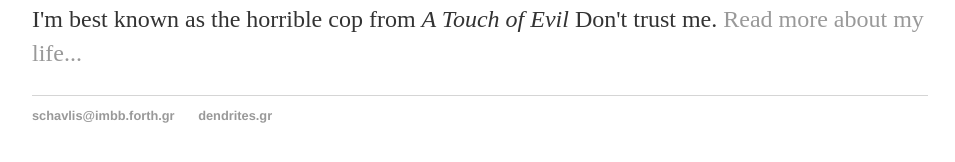
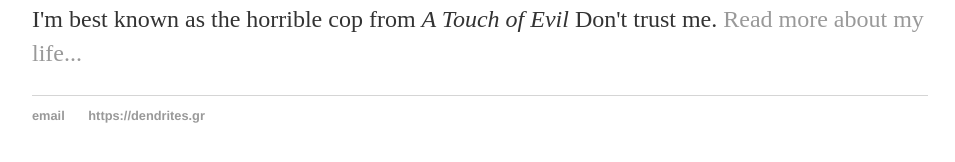
Before and after one commit to spirosChv/ocns2021interneurons, a Jekyll site: the page built from index.html, in a window 1280 px wide. Shown: the part 194-356 px from the top of the page, without its empty margins (160-1115 px from the left). Built offline with Jekyll 4.4.1, drawn with Linux system fonts in a browser that asks for light colours.

Commit message:
Update index.html

```diff
--- a/index.html
+++ b/index.html
@@ -1,30 +1,8 @@
-<!DOCTYPE html>
-<html>
-	<head>
-		<title>Dissecting the role of interneurons in mnemonic functions using computational modelling approaches</title>
-		<!-- link to main stylesheet -->
-		<link rel="stylesheet" type="text/css" href="/css/main.css">
-	</head>
-	<body>
-		<nav>
-    		<ul>
-        		<li><a href="/">Home</a></li>
-	        	<li><a href="/about">About</a></li>
-        		<li><a href="/cv">CV</a></li>
-        		<li><a href="/blog">Blog</a></li>
-    		</ul>
-		</nav>
-		<div class="container">
-    		<div class="blurb">
-        		<h1>Hi there, I'm Hank Quinlan!</h1>
-				<p>I'm best known as the horrible cop from <em>A Touch of Evil</em> Don't trust me. <a href="/about">Read more about my life...</a></p>
-    		</div><!-- /.blurb -->
-		</div><!-- /.container -->
-		<footer>
-    		<ul>
-        		<li><a href="mailto:schavlis@imbb.forth.gr">schavlis@imbb.forth.gr</a></li>
-        		<li><a href="https://dendrites.gr">dendrites.gr</a></li>
-			</ul>
-		</footer>
-	</body>
-</html>
+---
+layout: default
+title: Dissecting the role of interneurons in mnemonic functions using computational modelling approaches
+---
+<div class="blurb">
+	<h1>Hi there, I'm Hank Quinlan!</h1>
+	<p>I'm best known as the horrible cop from <em>A Touch of Evil</em> Don't trust me. <a href="/about">Read more about my life...</a></p>
+</div><!-- /.blurb -->
```
